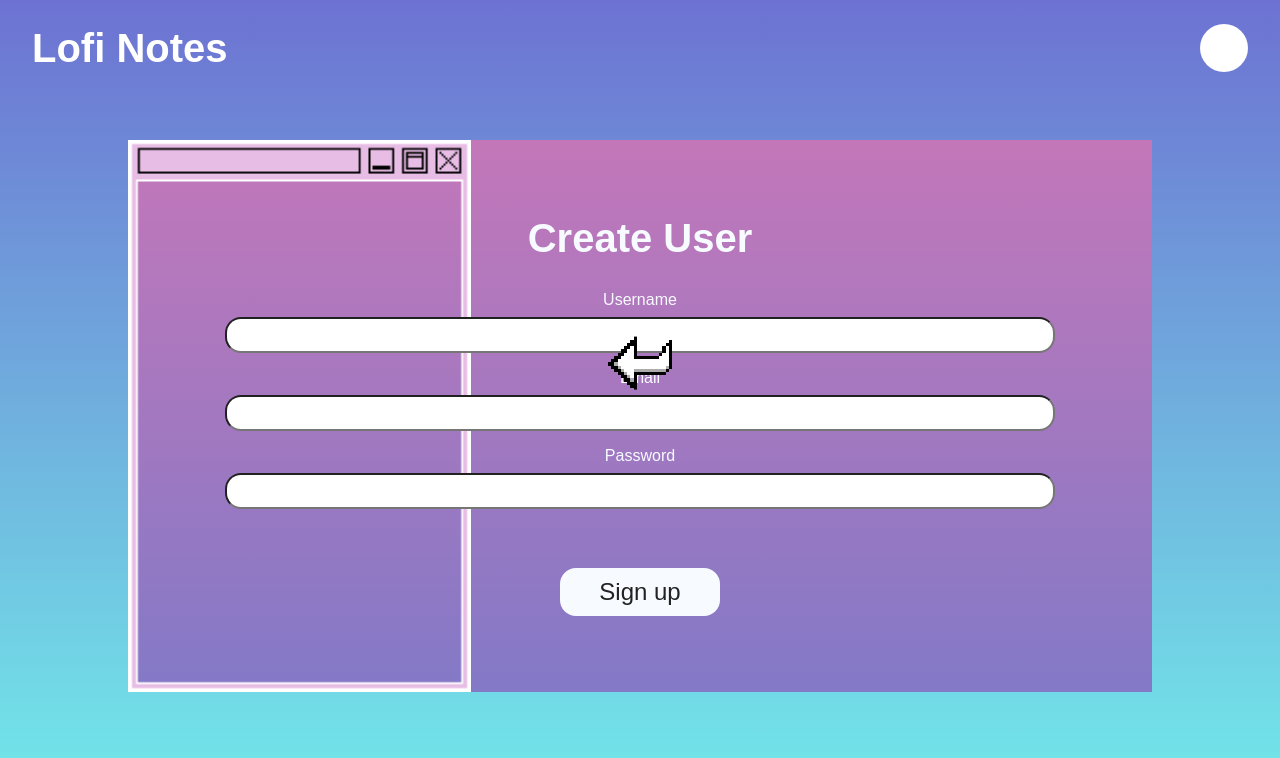
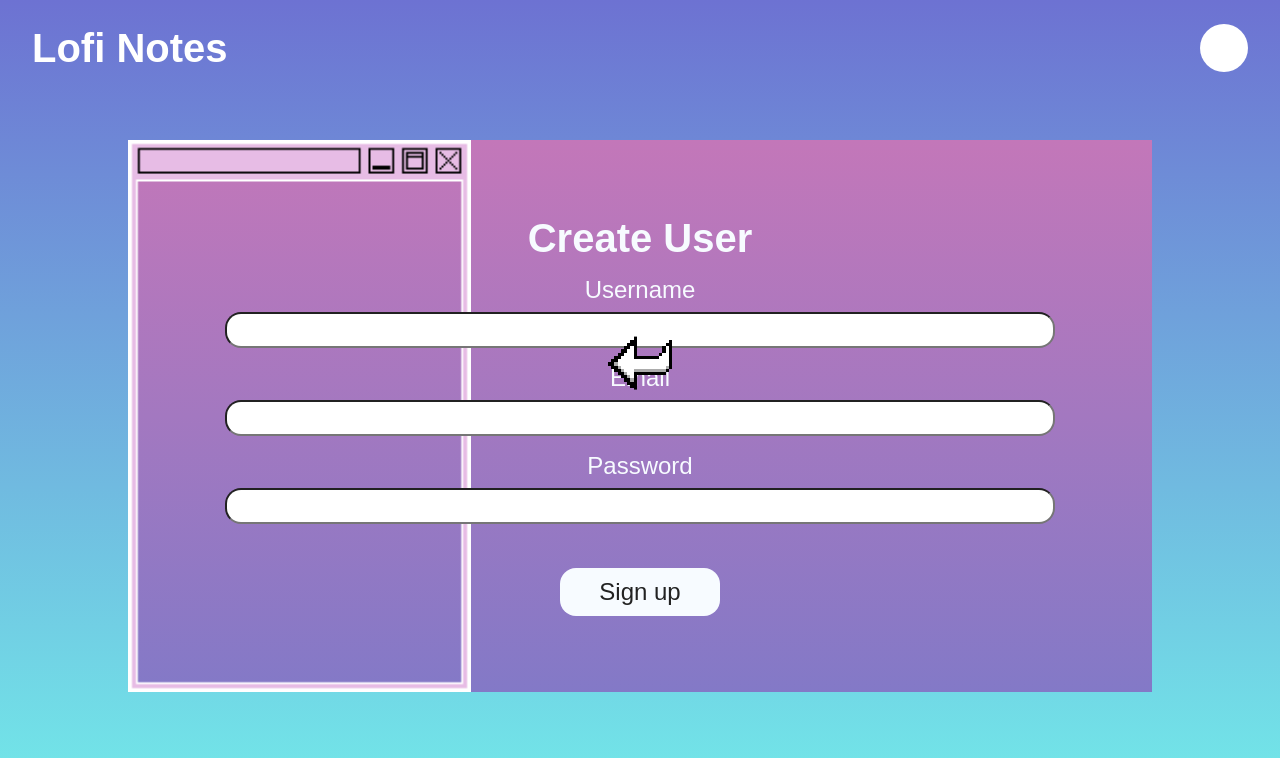
Before and after one commit to eea88/lofi-notes-app, a React (Vite) app: page /#/users/create in a window 1280 px wide. Shown: the top 758 px of the page. Built offline with nearby package versions, Linux system fonts and the light colour scheme; no server answers; a web font is replaced by a local one.

Commit message:
fix create user class namings

```diff
--- a/src/pages/CreateUser.css
+++ b/src/pages/CreateUser.css
@@ -8,7 +8,7 @@
     align-items: center;
 }
 
-.form-container {
+.create-form-container {
     width: 80%;
     height: 69rem;
     background-image: url(../assets/frame4.1.png), var(--secondary-bg-gradient);
--- a/src/pages/CreateUser.jsx
+++ b/src/pages/CreateUser.jsx
@@ -50,7 +50,7 @@ function CreateUser() {
 
     return (
         <div className="create-user-page">
-            <div className="form-container">
+            <div className="create-form-container">
             <form onSubmit={createNewUser} className="create-user-form">
                 <h1>Create User</h1>
                 <label>
```
